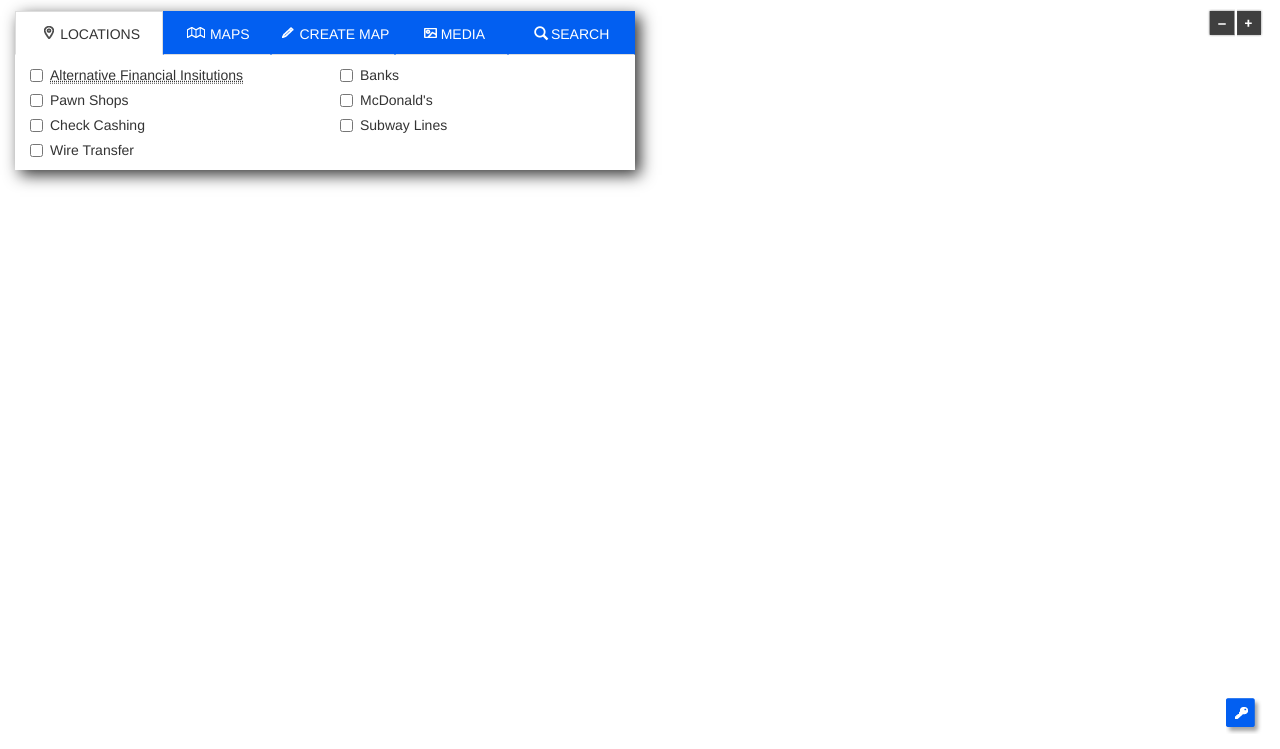
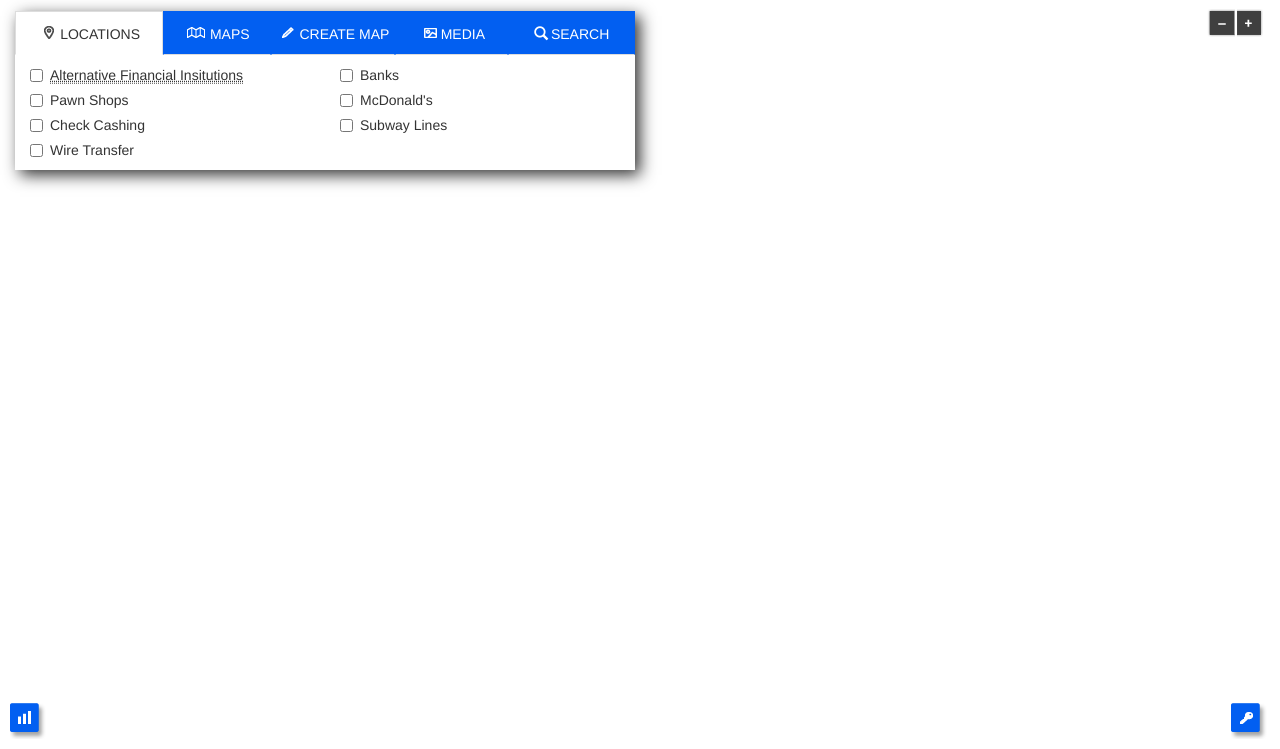
Before and after one commit to NiJeLorg/follow-the-money, a Django app: template follow_the_money/templates/follow_the_money/index.html in a window 1280 px wide. Shown: the part 51-800 px from the top of the page. Run offline with Django 3.2, Linux system fonts and the light colour scheme; the template is opened without the code that fills it, so the values that code supplies are empty; some libraries are stand-ins or nearby versions.

Commit message:
legends switch on map change

```diff
--- a/follow_the_money/static/follow_the_money/css/main.css
+++ b/follow_the_money/static/follow_the_money/css/main.css
@@ -139,15 +139,15 @@
 .citydigits-charts {
     position: absolute;
     z-index: 110;
-    bottom: 15px;
-    left: 15px;
+    bottom: 10px;
+    left: 10px;
 }
 
 .citydigits-legend {
     position: absolute;
     z-index: 110;
-    bottom: 15px;
-    right: 15px;
+    bottom: 10px;
+    right: 10px;
 }
 
 .rollover-tooltip {
@@ -211,6 +211,10 @@
 	box-shadow: 5px 5px 15px;
 }
 
+.citydigits-charts .chartDiv > a {
+	text-decoration: none;
+}
+
 .bar {
   fill: #62def8;
 }
--- a/follow_the_money/static/follow_the_money/js/CityDigitsMap.js
+++ b/follow_the_money/static/follow_the_money/js/CityDigitsMap.js
@@ -1770,74 +1770,158 @@
 
     if(layerId == "MAP1"){
         mainLayer = MY_MAP.MAP1_POP_POVERTY;
-			  mainLayer._leaflet_id = 'legendpoverty';
-			  mainLayer.addTo(MY_MAP.map).bringToBack();
+		mainLayer._leaflet_id = 'legendpoverty';
+		mainLayer.addTo(MY_MAP.map).bringToBack();
+		if ($( "#legendid" ).hasClass( "legendClosed" )) {
+			// do nothing
+		} else {
+			// change to
+			$('#legendid').attr('class', mainLayer._leaflet_id);
+		}
 	 }
     if(layerId == "MAP2"){
         mainLayer = MY_MAP.MAP2_MED_HH_INCOME;
 			  mainLayer._leaflet_id = 'legendmedhhinc';
 			  mainLayer.addTo(MY_MAP.map).bringToBack();
+	  		if ($( "#legendid" ).hasClass( "legendClosed" )) {
+	  			// do nothing
+	  		} else {
+	  			// change to
+	  			$('#legendid').attr('class', mainLayer._leaflet_id);
+	  		}
     }
     if(layerId == "MAP3"){
         mainLayer = MY_MAP.MAP3_PCT_UNEMPLOYED;
 			  mainLayer._leaflet_id = 'legendunemploy';
 			  mainLayer.addTo(MY_MAP.map).bringToBack();
+	  		if ($( "#legendid" ).hasClass( "legendClosed" )) {
+	  			// do nothing
+	  		} else {
+	  			// change to
+	  			$('#legendid').attr('class', mainLayer._leaflet_id);
+	  		}
 		}
     if(layerId == "MAP4"){
         mainLayer = MY_MAP.MAP4_PCT_FOREIGN_BORN;
 			  mainLayer._leaflet_id = 'legendforeignborn';
 			  mainLayer.addTo(MY_MAP.map).bringToBack();
 
+	  		if ($( "#legendid" ).hasClass( "legendClosed" )) {
+	  			// do nothing
+	  		} else {
+	  			// change to
+	  			$('#legendid').attr('class', mainLayer._leaflet_id);
+	  		}
 		}
     if(layerId == "CREATEMAP1"){
         mainLayer = MY_MAP.CREATEMAP1_AFI_PER_SQMILE;
 			  mainLayer._leaflet_id = 'legendAFIpersqmi';
 			  mainLayer.addTo(MY_MAP.map).bringToBack();
+	  		if ($( "#legendid" ).hasClass( "legendClosed" )) {
+	  			// do nothing
+	  		} else {
+	  			// change to
+	  			$('#legendid').attr('class', mainLayer._leaflet_id);
+	  		}
     }
     if(layerId == "CREATEMAP2"){
         mainLayer = MY_MAP.CREATEMAP2_BANKS_PER_SQMILE;
 			 mainLayer._leaflet_id = 'legendbankspersqmi';
 			 mainLayer.addTo(MY_MAP.map).bringToBack();
+	 		if ($( "#legendid" ).hasClass( "legendClosed" )) {
+	 			// do nothing
+	 		} else {
+	 			// change to
+	 			$('#legendid').attr('class', mainLayer._leaflet_id);
+	 		}
     }
     if(layerId == "CREATEMAP3"){
         mainLayer = MY_MAP.CREATEMAP3_PAWN_SHOPS_PER_SQMILE;
 		    mainLayer._leaflet_id = 'legendpawnsqmi';
 		    mainLayer.addTo(MY_MAP.map).bringToBack();
+			if ($( "#legendid" ).hasClass( "legendClosed" )) {
+				// do nothing
+			} else {
+				// change to
+				$('#legendid').attr('class', mainLayer._leaflet_id);
+			}
     }
     if(layerId == "CREATEMAP4"){
         mainLayer = MY_MAP.CREATEMAP4_MCDONALDS_PER_SQMILE;
 			  mainLayer._leaflet_id = 'legendmcdonaldspersqi';
 				mainLayer.addTo(MY_MAP.map).bringToBack();
+				if ($( "#legendid" ).hasClass( "legendClosed" )) {
+					// do nothing
+				} else {
+					// change to
+					$('#legendid').attr('class', mainLayer._leaflet_id);
+				}
     }
     if(layerId == "CREATEMAP5"){
         mainLayer = MY_MAP.CREATEMAP5_HH_PER_AFI;
 			  mainLayer._leaflet_id = 'legendhouseholdsperAFI';
 			  mainLayer.addTo(MY_MAP.map).bringToBack();
+	  		if ($( "#legendid" ).hasClass( "legendClosed" )) {
+	  			// do nothing
+	  		} else {
+	  			// change to
+	  			$('#legendid').attr('class', mainLayer._leaflet_id);
+	  		}
     }
     if(layerId == "CREATEMAP6"){
         mainLayer = MY_MAP.CREATEMAP6_HH_PER_BANK;
 		  	mainLayer._leaflet_id = 'legendhouseholdsperbank';
 			  mainLayer.addTo(MY_MAP.map).bringToBack();
+	  		if ($( "#legendid" ).hasClass( "legendClosed" )) {
+	  			// do nothing
+	  		} else {
+	  			// change to
+	  			$('#legendid').attr('class', mainLayer._leaflet_id);
+	  		}
     }
     if(layerId == "CREATEMAP7"){
         mainLayer = MY_MAP.CREATEMAP7_HH_PER_MCDONALDS;
 				mainLayer._leaflet_id = 'legendhouseholdsperMcD';
 				mainLayer.addTo(MY_MAP.map).bringToBack();
+				if ($( "#legendid" ).hasClass( "legendClosed" )) {
+					// do nothing
+				} else {
+					// change to
+					$('#legendid').attr('class', mainLayer._leaflet_id);
+				}
     }
     if(layerId == "CREATEMAP8"){
         mainLayer = MY_MAP.CREATEMAP8_HH_PER_PAWN_SHOP;
 				mainLayer._leaflet_id = 'legendhouseholdsperpawn';
 				mainLayer.addTo(MY_MAP.map).bringToBack();
+				if ($( "#legendid" ).hasClass( "legendClosed" )) {
+					// do nothing
+				} else {
+					// change to
+					$('#legendid').attr('class', mainLayer._leaflet_id);
+				}
     }
     if(layerId == "CREATEMAP9"){
         mainLayer = MY_MAP.CREATEMAP9_AFIS_PER_BANK;
 				mainLayer._leaflet_id = 'legendAFIsperbank';
 				mainLayer.addTo(MY_MAP.map).bringToBack();
+				if ($( "#legendid" ).hasClass( "legendClosed" )) {
+					// do nothing
+				} else {
+					// change to
+					$('#legendid').attr('class', mainLayer._leaflet_id);
+				}
     }
     if(layerId == "CREATEMAP10"){
         mainLayer = MY_MAP.CREATEMAP10_BANKS_PER_AFI;
 				mainLayer._leaflet_id = 'legendbanksperAFIs';
 				mainLayer.addTo(MY_MAP.map).bringToBack();
+				if ($( "#legendid" ).hasClass( "legendClosed" )) {
+					// do nothing
+				} else {
+					// change to
+					$('#legendid').attr('class', mainLayer._leaflet_id);
+				}
     }
 
 }
@@ -1893,11 +1977,13 @@
 	    .orient("left")
 	    .ticks(10);
 
-	// change class of
+	// change class of chartId div to enlarge and set background white
+	$('#chartid').attr('class', 'chartDiv');
 
 	var svg = d3.select("#chart").append("svg")
 	    .attr("width", width + margin.left + margin.right)
 	    .attr("height", height + margin.top + margin.bottom)
+		.attr("id", 'svgChart')
 	  .append("g")
 	    .attr("transform", "translate(" + margin.left + "," + margin.top + ")");
 
@@ -1932,12 +2018,13 @@
 
 	});
 
-
-	mainChart = 23;
+	// set mainChart on
+	mainChart = 1;
+
 }
 
 CityDigitsMap.removeChart = function(layerId){
-	console.log('remove');
+	$( "#svgChart" ).remove();
+	$( "#chartid" ).attr('class', 'chart-icon');
 	mainChart = null;
-
-}
+}
--- a/follow_the_money/static/follow_the_money/js/mapnav.js
+++ b/follow_the_money/static/follow_the_money/js/mapnav.js
@@ -270,13 +270,13 @@
 
 	//allow legend button to be clicked and show legend
 	$('#legend').click(function() {
-		var mapid = (mainLayer._leaflet_id);
-		if ($( "#legendid" ).hasClass( "legend" )) {
+		var mapid = mainLayer._leaflet_id;
+		if ($( "#legendid" ).hasClass( "legendClosed" )) {
 			// change to legend AFI
 			$('#legendid').attr('class', mapid);
 		} else {
 			//Switch back to legend
-			$('#legendid').attr('class', 'legend');
+			$('#legendid').attr('class', 'legendClosed');
 		}
 	});
 
--- a/follow_the_money/templates/follow_the_money/index.html
+++ b/follow_the_money/templates/follow_the_money/index.html
@@ -188,14 +188,18 @@
 			background-image: url({% static 'follow_the_money/img/Zoom_out_hover.png' %});
 		}
 
-		.citydigits-legend .legend > a {
+		/*
+		* corner icons
+		*/
+
+		.citydigits-legend .legendClosed > a {
 			float: left;
 			width: 39px;
 			height: 36px;
 			background-image: url({% static 'follow_the_money/img/legendbutton_white.png' %});
 		}
 
-		.citydigits-legend .legend > a:hover {
+		.citydigits-legend .legendClosed > a:hover {
 			background-image: url({% static 'follow_the_money/img/legendbutton_gray.png' %});
 		}
 
@@ -296,19 +300,15 @@
 			background-image: url({% static 'follow_the_money/img/legend_banks_perAFI.png' %});
 		}
 
-		/*
-		* corner icons
-		*/
-
 		.citydigits-charts .chart-icon > a {
 			float: left;
-			width: 28px;
-			height: 32px;
-			background-image: url({% static 'follow_the_money/img/chart_white.png' %});
+			width: 39px;
+			height: 36px;
+			background-image: url({% static 'follow_the_money/img/chart_whitebutton.png' %});
 		}
 
 		.citydigits-charts .chart-icon > a:hover {
-			background-image: url({% static 'follow_the_money/img/chart_gray.png' %});
+			background-image: url({% static 'follow_the_money/img/chart_graybutton.png' %});
 		}
 
 
@@ -474,7 +474,7 @@
 	  	</div>
     </div>
 	<div id="citydigits-legend" class="citydigits-legend hidden">
-		<div id= "legendid" class="legend">
+		<div id= "legendid" class="legendClosed">
       	  <a id="legend" href="#"></a>
 	  	</div>
     </div>
```
Also changed, not shown: follow_the_money/static/follow_the_money/img/chart_graybutton.png (added), follow_the_money/static/follow_the_money/img/chart_whitebutton.png (added).
